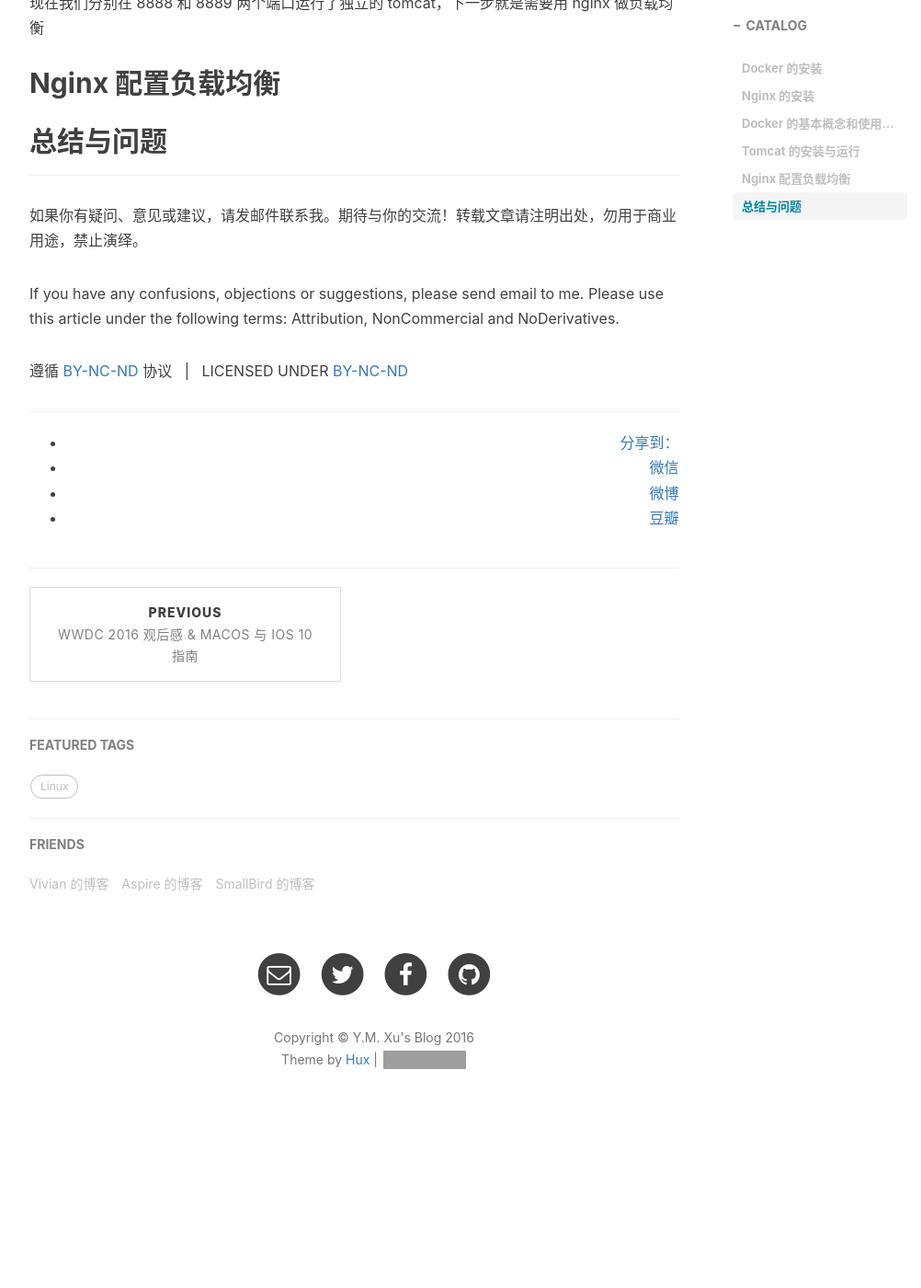
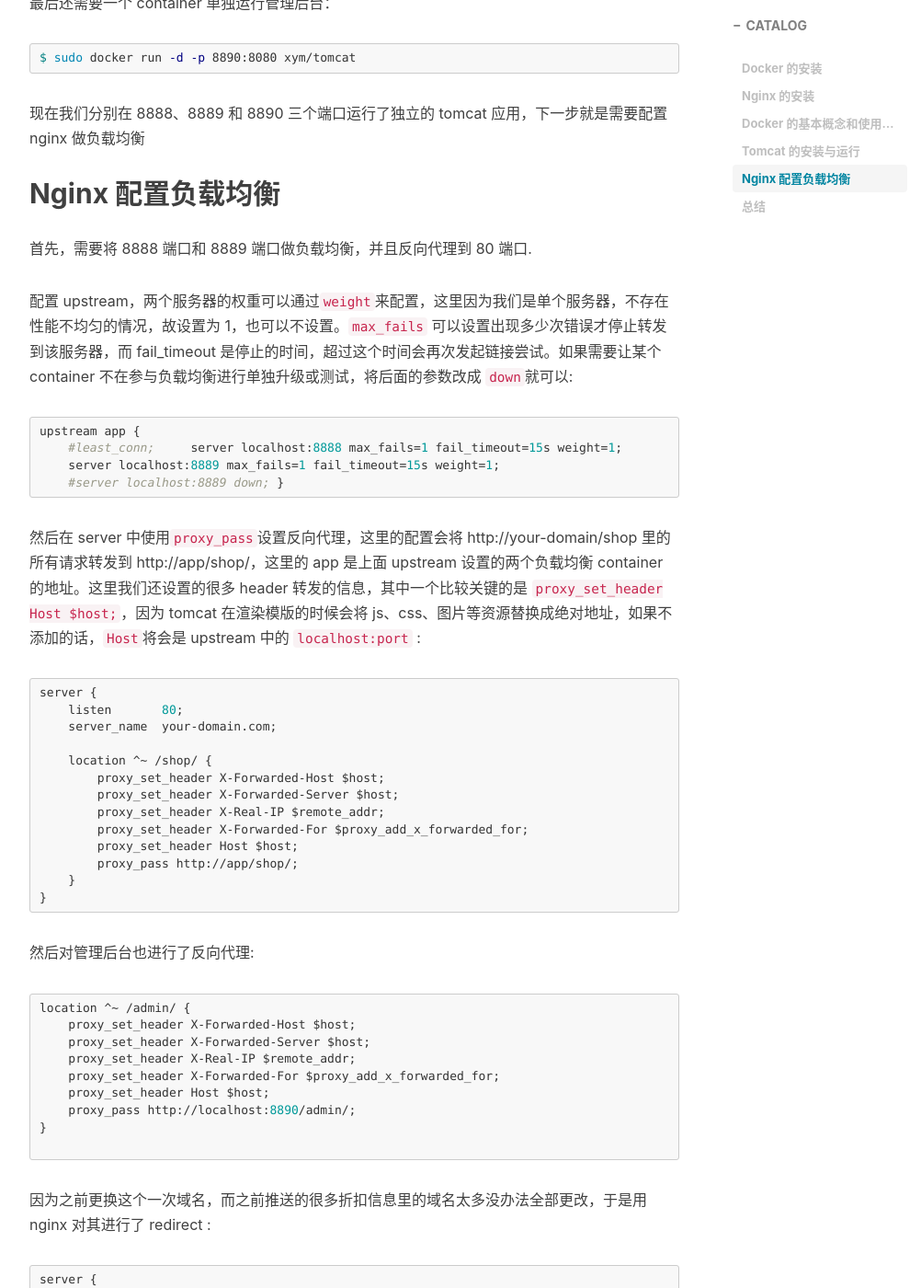
Before and after one commit to xuyumeng/xuyumeng.github.io, a Jekyll site: the page built from _posts/2016-06-15-nginx-docker-proxy.markdown, in a window 1280 px wide and 1400 px high, scrolled down 6458 px. Shown: the whole window at 92% size, without its empty margins (233-1235 px from the left). Built offline with Jekyll 4.4.1, drawn with Linux system fonts in a browser that asks for light colours; nearby versions of some CDN libraries; comment, search, counter and statistics services are not loaded; before the commit the page ends 7687 px from its top, so only the background shows below that; some of the changed text lies outside the part shown; grey boxes are pictures that could not be loaded.

Commit message:
Finish content

````diff
--- a/_posts/2016-06-15-nginx-docker-proxy.markdown
+++ b/_posts/2016-06-15-nginx-docker-proxy.markdown
@@ -192,7 +192,7 @@
 
 命令中 `-d` 是让 container 在后台以 detached 模式运行，`-p 8888:8080` 指定将 container 的默认 8080 端口映射到外部 host 的 8888 端口。
 
-在浏览器中打开`http://your-server-ip:8000`测试
+在浏览器中打开`http://your-server-ip:8888`测试
 
 ![tomcat](/img/post/2016-06-15-docker/tomcat-admin.jpg)
 
@@ -226,11 +226,169 @@
 $ sudo docker start container_id
 ```
 
-现在我们分别在 8888 和 8889 两个端口运行了独立的 tomcat，下一步就是需要用 nginx 做负载均衡
+最后还需要一个 container 单独运行管理后台：
+
+```bash
+$ sudo docker run -d -p 8890:8080 xym/tomcat
+```
+
+现在我们分别在 8888、8889 和 8890 三个端口运行了独立的 tomcat 应用，下一步就是需要配置 nginx 做负载均衡
 
 ## Nginx 配置负载均衡
 
+首先，需要将 8888 端口和 8889 端口做负载均衡，并且反向代理到 80 端口.
+
+配置 upstream，两个服务器的权重可以通过`weight`来配置，这里因为我们是单个服务器，不存在性能不均匀的情况，故设置为 1，也可以不设置。`max_fails` 可以设置出现多少次错误才停止转发到该服务器，而 fail_timeout 是停止的时间，超过这个时间会再次发起链接尝试。如果需要让某个 container 不在参与负载均衡进行单独升级或测试，将后面的参数改成 `down`就可以:
+
+```config
+upstream app {
+    #least_conn;
+    server localhost:8888 max_fails=1 fail_timeout=15s weight=1;
+    server localhost:8889 max_fails=1 fail_timeout=15s weight=1;
+    #server localhost:8889 down;
+}
+```
+
+然后在 server 中使用`proxy_pass`设置反向代理，这里的配置会将 http://your-domain/shop 里的所有请求转发到 http://app/shop/，这里的 app 是上面 upstream 设置的两个负载均衡 container 的地址。这里我们还设置的很多 header 转发的信息，其中一个比较关键的是 `proxy_set_header Host $host;`，因为 tomcat 在渲染模版的时候会将 js、css、图片等资源替换成绝对地址，如果不添加的话，`Host`将会是 upstream 中的 `localhost:port` :
 
 
 
-## 总结与问题
+```config
+server {
+    listen       80;
+    server_name  your-domain.com;
+
+    location ^~ /shop/ {
+        proxy_set_header X-Forwarded-Host $host;
+        proxy_set_header X-Forwarded-Server $host;
+        proxy_set_header X-Real-IP $remote_addr;
+        proxy_set_header X-Forwarded-For $proxy_add_x_forwarded_for;
+        proxy_set_header Host $host;
+        proxy_pass http://app/shop/;
+    }
+}
+```
+
+然后对管理后台也进行了反向代理:
+
+```config
+location ^~ /admin/ {
+    proxy_set_header X-Forwarded-Host $host;
+    proxy_set_header X-Forwarded-Server $host;
+    proxy_set_header X-Real-IP $remote_addr;
+    proxy_set_header X-Forwarded-For $proxy_add_x_forwarded_for;
+    proxy_set_header Host $host;
+    proxy_pass http://localhost:8890/admin/;
+}
+
+```
+
+因为之前更换这个一次域名，而之前推送的很多折扣信息里的域名太多没办法全部更改，于是用 nginx 对其进行了 redirect :
+
+```config
+server {
+    listen 80;
+    server_name your-old-domain.com;
+
+    rewrite ^/(.*) http://your-domain.com/$1 redirect ;
+}
+```
+
+至此配置文件就写好了，这是完整的配置文件：
+
+
+```config
+#user  nobody;
+worker_processes  1;
+
+#error_log  logs/error.log;
+#error_log  logs/error.log  notice;
+#error_log  logs/error.log  info;
+
+#pid        logs/nginx.pid;
+
+
+events {
+    worker_connections  1024;
+}
+
+http {
+
+    upstream app1 {
+        #least_conn;
+        server localhost:8888 max_fails=1  fail_timeout=15s;
+        server localhost:8889 max_fails=1  fail_timeout=15s;
+        #server localhost:8889 down;
+    }
+
+    log_format main  '$remote_addr - $remote_user[$time_local] "$request" '
+                      '$status $body_bytes_sent"$http_referer" '
+                     '"$http_user_agent" "$http_x_forwarded_for"';
+    access_log logs/access.log  main;
+
+    include       mime.types;
+    default_type  application/octet-stream;
+
+    sendfile        on;
+
+    keepalive_timeout  65;
+
+    gzip on;
+    gzip_min_length 1k;
+    gzip_buffers    4 16k;
+    gzip_http_version 1.0;
+    gzip_comp_level 2;
+    gzip_types text/plain application/x-javascripttext/css application/xml;
+    gzip_vary on;
+
+    server {
+        listen       80;
+        server_name  your-domain.com;
+
+        location ^~ /admin/ {
+            proxy_set_header X-Forwarded-Host $host;
+            proxy_set_header X-Forwarded-Server $host;
+            proxy_set_header X-Forwarded-For $proxy_add_x_forwarded_for;
+            proxy_set_header Host $host:$server_port;
+            proxy_pass http://localhost:8890/admin/;
+        }
+
+        location ^~ /shop/ {
+            proxy_set_header X-Forwarded-Host $host;
+            proxy_set_header X-Forwarded-Server $host;
+            proxy_set_header X-Real-IP $remote_addr;
+            proxy_set_header X-Forwarded-For $proxy_add_x_forwarded_for;
+            proxy_set_header Host $host;
+            proxy_pass http://app1/shop/;
+        }
+
+    }
+
+    server {
+        listen 80;
+        server_name your-domain.info;
+
+        rewrite ^/(.*) http://your-domain.com/$1 redirect ;
+    }
+}
+
+```
+
+现在启动 nginx：
+
+```bash
+$ /opt/nginx/sbin/nginx
+```
+
+测试了一下，大功告成了！
+
+
+## 总结
+
+这次单个服务器用 nginx + tomcat 实现负载均衡虽然对很多有多个服务器的网站来说没有意义，但是对于预算有限只能开启一个服务器的情景还是非常有用的。
+
+这样以后需要更新的时候，先对一个 container 的 tomcat 应用进行更新，然后在那个 container 的端口进行测试，没有问题的时候再更新另外一个 container 并进行测试。这样可以保证在一个 container 更新失败的时候另一个 container 还能继续提供服务。因为 nginx 会在一次请求失败的时候不再向这个 container 转发请求，所有是可以在不更改 nginx 的情况下操作的，但是如果想谨慎些，可以先在 `upstream` 中将要操作的 container 设置为 `down`，然后测试没有问题后再挂上去。
+
+因为我在 nginx 和 docker 方面都是初学者（nginx 虽然用过很多，但是都是用的默认配置作为静态服务器或 Rails 的服务器），在优化方面还有很大空间可以提升，另外如果配置有问题欢迎邮件或评论指正😊
+
+>以上操作除非说明都是在 centos 7 中进行过实际测试。
````
